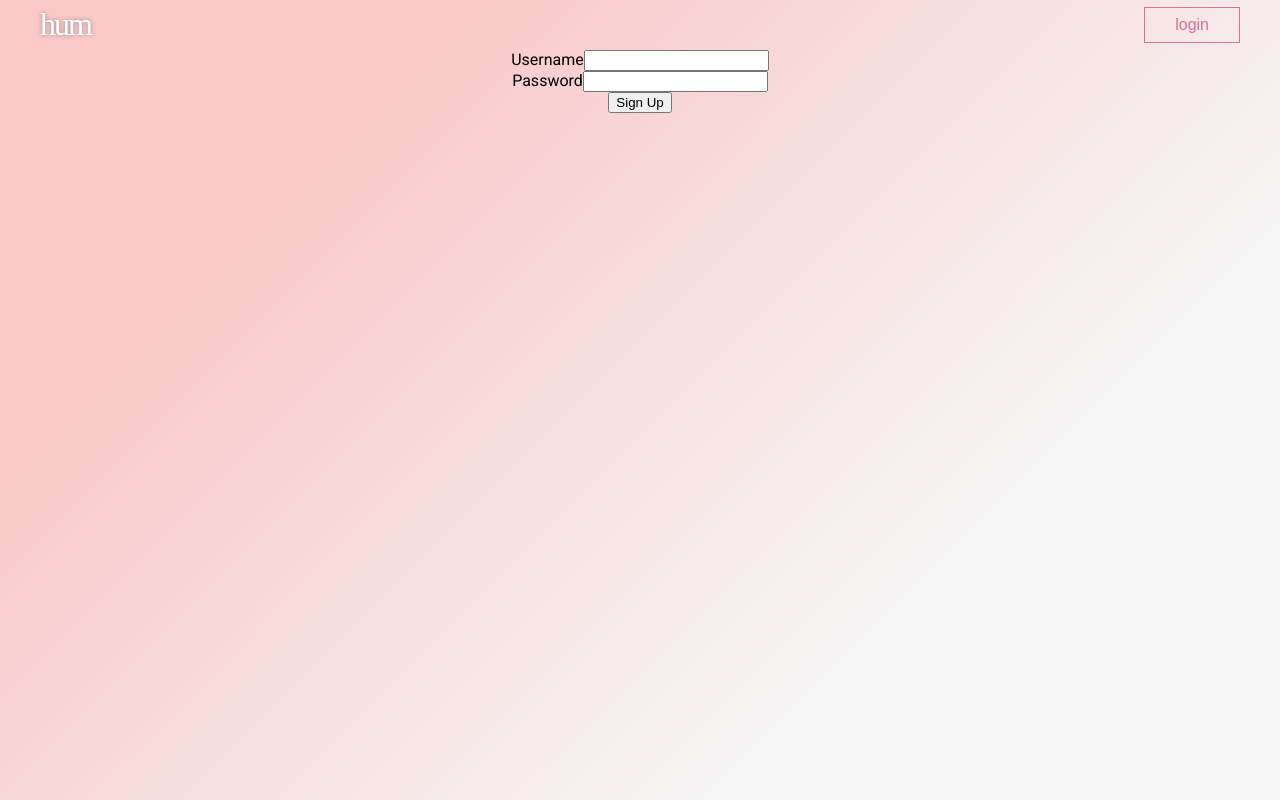
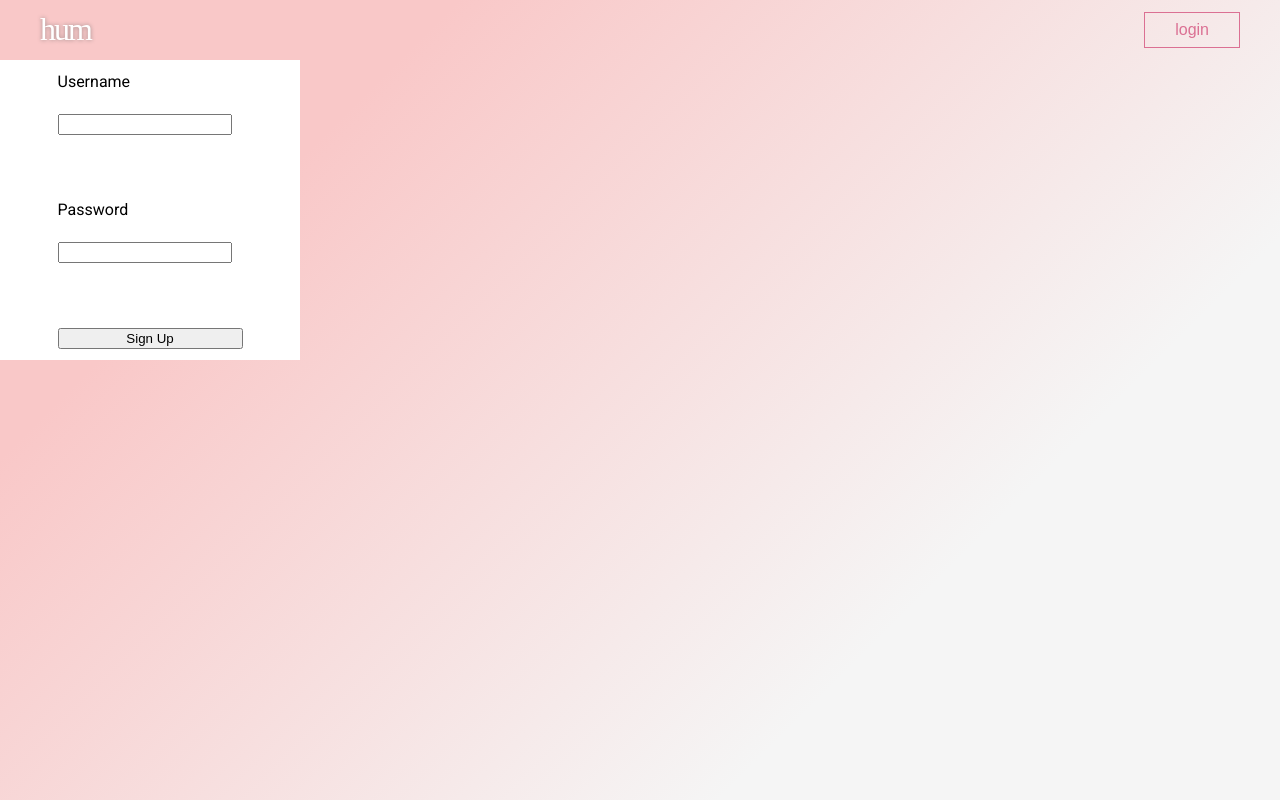
Before and after one commit to danny-rangel/hum, a React (Create React App) app in the folder frontend/: page /signup in a window 1280 px wide. Built offline with nearby package versions, Linux system fonts and the light colour scheme; no server answers; a web font is replaced by a local one.

Commit message:
added wrapper and fixed landing page

```diff
--- a/frontend/src/components/App.css
+++ b/frontend/src/components/App.css
@@ -13,7 +13,8 @@ body {
 }
 
 .App {
-    text-align: center;
+    display: grid;
+    grid-template-rows: 60px 1fr;
     background: rgb(245, 245, 245);
     background: linear-gradient(
         315deg,
@@ -61,12 +62,11 @@ ul {
 }
 
 .wrapper {
-    display: grid;
     height: 100%;
-    max-width: 800px;
-    width: 95%;
     margin: auto;
-    grid-template-rows: 500px 1fr;
+    display: flex;
     justify-content: center;
     align-items: center;
+    width: 95%;
+    max-width: 800px;
 }
--- a/frontend/src/components/Nav.js
+++ b/frontend/src/components/Nav.js
@@ -9,7 +9,7 @@ import { StyledButton } from './Styled/StyledButton';
 
 const StyledHeader = styled.header`
     width: 100%;
-    height: 50px;
+    height: 60px;
     display: flex;
     align-items: center;
     justify-content: flex-end;
--- a/frontend/src/pages/Landing.js
+++ b/frontend/src/pages/Landing.js
@@ -1,8 +1,16 @@
 import React, { useContext } from 'react';
+import styled from 'styled-components';
 import { RedirectContext } from '../components/App';
 import { Redirect } from 'react-router-dom';
 import { StyledButton } from '../components/Styled/StyledButton';
 import { Link } from 'react-router-dom';
+
+const StyledDiv = styled.div`
+    display: flex;
+    flex-direction: column;
+    height: 100%;
+    align-items: center;
+`;
 
 const Landing = () => {
     const redirectContext = useContext(RedirectContext);
@@ -13,14 +21,23 @@ const Landing = () => {
                 <Redirect to="/home" />
             ) : null}
             <div className="wrapper">
-                <h1 className="line-under" style={{ fontSize: '9em' }}>
+                <StyledDiv>
+                    <h1
+                        className="line-under"
+                        style={{ fontSize: '9em', margin: '100px 0 60px' }}
+                    >
                         HUM
                     </h1>
                     <Link to="/signup">
-                    <StyledButton padding="12px 50px" fontSize="1em">
+                        <StyledButton
+                            padding="12px 50px"
+                            fontSize="1em"
+                            margin="20px 0"
+                        >
                             sign up
                         </StyledButton>
                     </Link>
+                </StyledDiv>
             </div>
         </>
     );
--- a/frontend/src/pages/SignUp.js
+++ b/frontend/src/pages/SignUp.js
@@ -1,7 +1,22 @@
 import React, { useState, useContext } from 'react';
 import axios from 'axios';
+import styled from 'styled-components';
 
 import { AuthContext } from '../components/App';
+
+const StyledForm = styled.form`
+    background-color: white;
+    width: 100%;
+    height: 300px;
+    display: grid;
+    align-items: center;
+    justify-content: center;
+    max-width: 300px;
+`;
+
+const StyledInput = styled.input`
+    width: 90%;
+`;
 
 const SignUp = () => {
     const authContext = useContext(AuthContext);
@@ -27,26 +42,24 @@ const SignUp = () => {
 
     return (
         <div>
-            <form method="post">
-                <label></label>
-                Username
-                <input
+            <StyledForm method="post">
+                <label>Username</label>
+                <StyledInput
                     type="text"
                     name="username"
                     required
                     onChange={e => setUsername(e.target.value)}
                     value={username}
-                ></input>
+                ></StyledInput>
                 <br />
-                <label></label>
-                Password
-                <input
+                <label>Password</label>
+                <StyledInput
                     type="password"
                     name="password"
                     required
                     onChange={e => setPassword(e.target.value)}
                     value={password}
-                ></input>
+                ></StyledInput>
                 <br />
                 <button
                     type="submit"
@@ -56,7 +69,7 @@ const SignUp = () => {
                 >
                     Sign Up
                 </button>
-            </form>
+            </StyledForm>
         </div>
     );
 };
```
Lines whose indentation alone changed are shown as unchanged.
